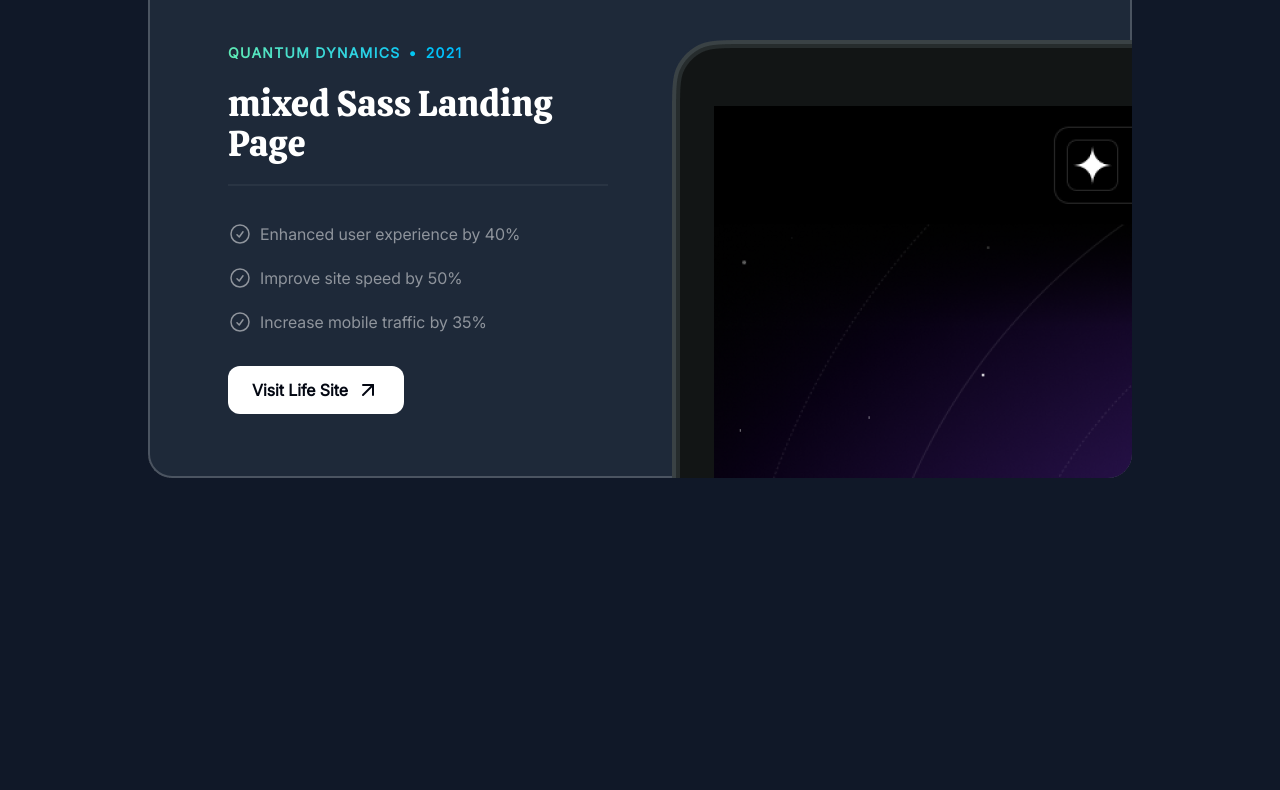
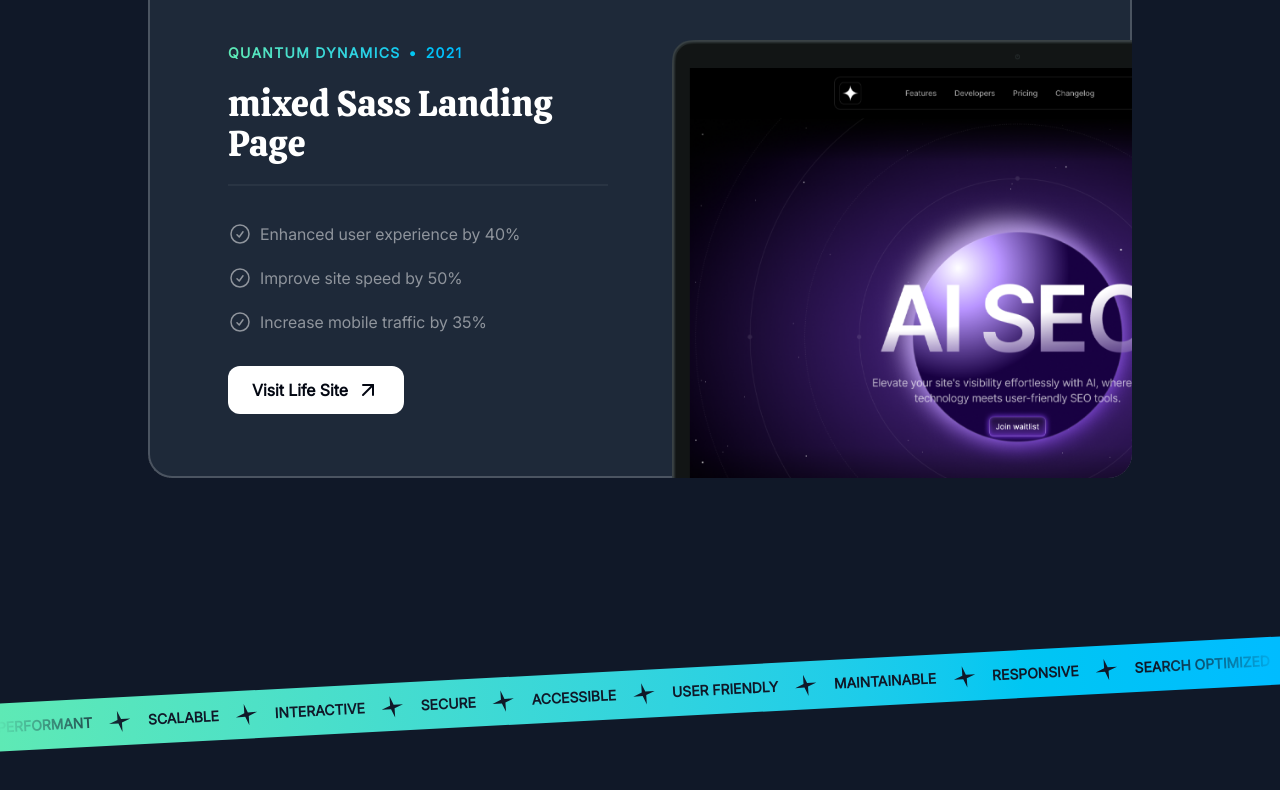
Before and after one commit to nsr7t/portfolio, a React (Vite) app: page / in a window 1280 px wide. Shown: the part 2430-3220 px from the top of the page. Before the commit the page ends 3004 px from the top, so only its background shows below. Built offline with nearby package versions, Linux system fonts and the light colour scheme; the HTML template or start-up script is replaced by a standard one.

Commit message:
Added the Tape Secction with resposive view
Signed-off-by: Nasrat <nasratulla2006@gmail.com>

```diff
--- a/src/App.jsx
+++ b/src/App.jsx
@@ -1,6 +1,7 @@
 import Header from "./sections/Header"
 import Hero from "./sections/Hero"
 import Projects from "./sections/Projects"
+import Tape from "./sections/Tape"
 
 function App() {
     return (
@@ -8,6 +9,7 @@ function App() {
             <Header />
             <Hero />
             <Projects />
+            <Tape />
         </div>
     )
 }
--- a/src/index.css
+++ b/src/index.css
@@ -26,6 +26,10 @@
     .hero-ring {
         @apply absolute inset-0 top-1/2 left-1/2 -translate-x-1/2 -translate-y-1/2 rounded-full border-2 border-emerald-300/5 shadow-[0_0_80px_inset] shadow-emerald-300/5;
     }
+
+    .mask {
+        mask-image: linear-gradient(to right, transparent, black 10%, black 90%, transparent);
+    }
 }
 
 @utility container {
--- a/src/sections/Projects.jsx
+++ b/src/sections/Projects.jsx
@@ -105,7 +105,7 @@ function Projects() {
                                     <img
                                         src={project.image}
                                         alt={project.title}
-                                        className="mt-8 -mb-4 md:-mb-0 lg:absolute lg:mt-0 lg:max-w-none"
+                                        className="mt-8 -mb-4 md:-mb-0 lg:absolute lg:mt-0 lg:h-full lg:max-w-none"
                                     />
                                 </div>
                             </div>
--- a/src/sections/Tape.jsx
+++ b/src/sections/Tape.jsx
@@ -1,5 +1,38 @@
+import StarIcon from "../components/SparkleIcon"
+
+const words = [
+    "Performant",
+    "Scalable",
+    "Interactive",
+    "Secure",
+    "Accessible",
+    "User Friendly",
+    "Maintainable",
+    "Responsive",
+    "Search Optimized",
+    "Usable",
+    "Reliable",
+]
+
 function Tape() {
-    return <div></div>
+    return (
+        <div className="overflow-x-clip py-16 lg:py-24">
+            <div className="-mx-1 -rotate-3 bg-gradient-to-r from-emerald-300 to-sky-400">
+                <div className="mask flex">
+                    <div className="flex flex-none gap-4 py-3">
+                        {words.map((word) => (
+                            <div key={word} className="flex items-center gap-4">
+                                <span className="text-sm font-extrabold text-gray-900 uppercase">
+                                    {word}
+                                </span>
+                                <StarIcon className="size-6 -rotate-12 text-gray-900" />
+                            </div>
+                        ))}
+                    </div>
+                </div>
+            </div>
+        </div>
+    )
 }
 
 export default Tape
```
